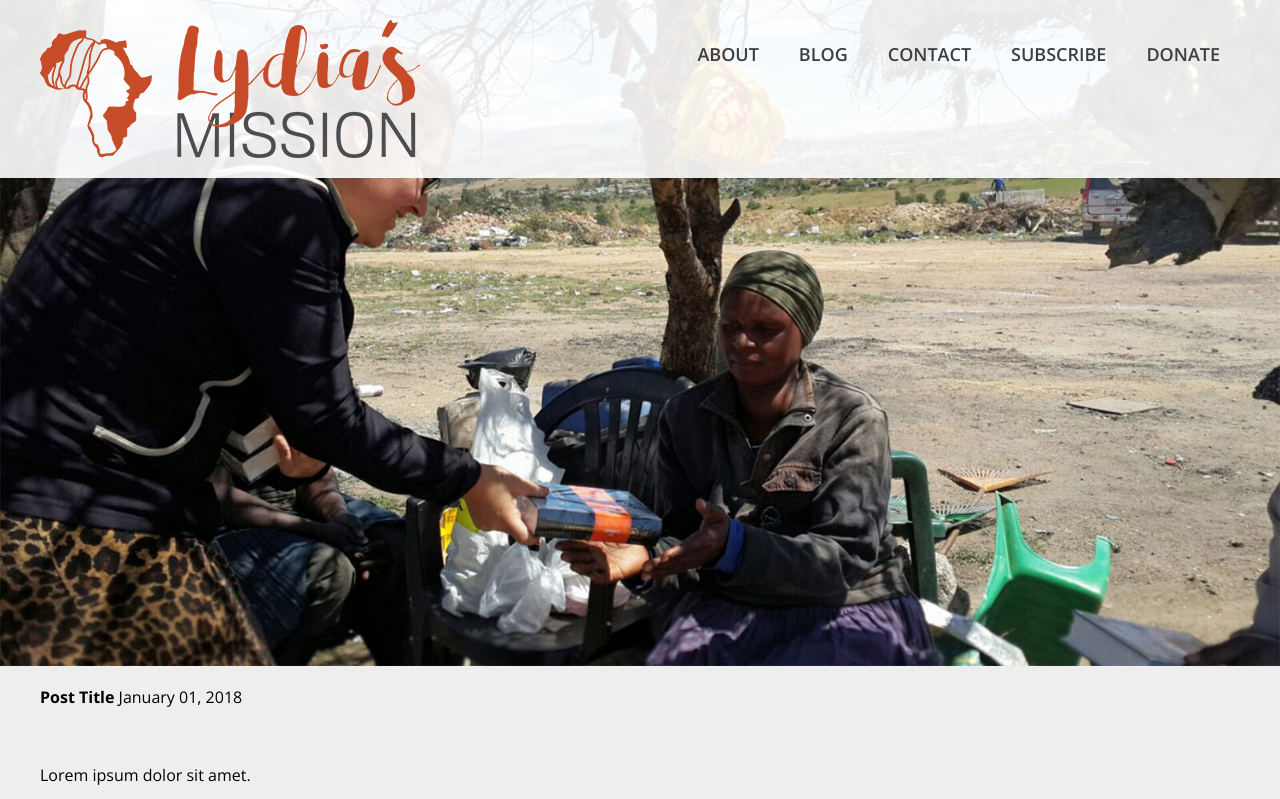
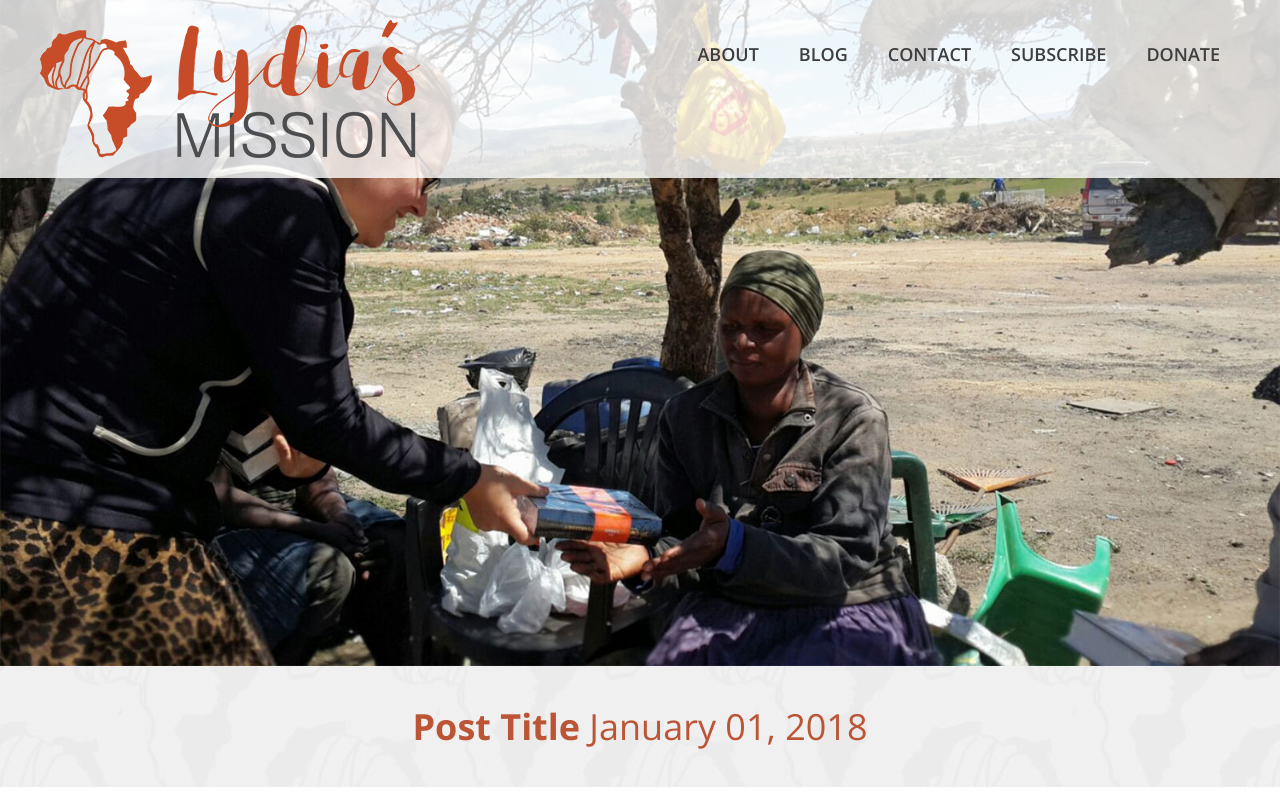
Before and after one commit to mattcsloan/lydias-mission, a plain HTML site: page single.html in a window 1280 px wide. Shown: the top 799 px of the page. Drawn offline with nearby package versions, Linux system fonts and the light colour scheme.

Commit message:
Added section-title bg and styling

```diff
--- a/style.css
+++ b/style.css
@@ -1,7 +1,6 @@
 body {
 	margin: 0;
 	padding: 0;
-	background: #eee;
 	font-family: "Open Sans", Arial, Helvetica, sans-serif;
 }
 
@@ -22,7 +21,7 @@ img {
 
 
 .header {
-	background: rgba(255,255,255,0.9);
+	background: rgba(255,255,255,0.8);
 	position: fixed;
 	top: 0;
 	width: 100%;
@@ -138,6 +137,18 @@ img {
 	width: 100%;
 }
 
+.section-title {
+	background: url(img/section-title-bg.jpg) repeat center center;
+	text-align: center;
+	font-size: 36px;
+	color: #bb5536;
+}
+
+.section-title .wrapper {
+	padding-top: 36px;
+	padding-bottom: 36px;
+}
+
 /* ********************************************** */
 /* ****************** HOME PAGE ***************** */
 /* ********************************************** */
```
Also changed, not shown: img/section-title-bg.jpg (added).
